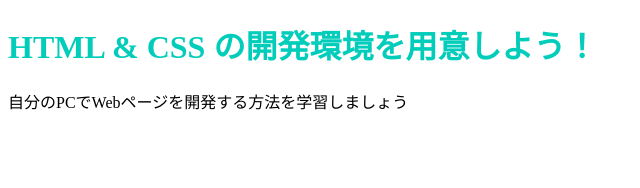
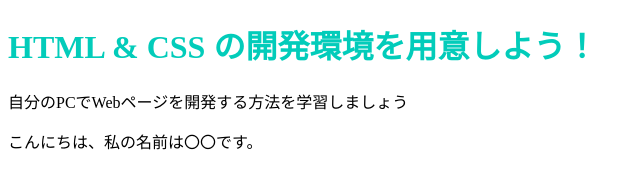
Before and after one commit to taishira/taishira.github.io, a plain HTML site: page index.html in a window 1280 px wide. Shown: the whole page, without its empty margins (0-640 px from the left). Drawn offline with Linux system fonts and the light colour scheme.

Commit message:
Update index.html

```diff
--- a/index.html
+++ b/index.html
@@ -8,5 +8,6 @@
   <body>
     <h1 class="title">HTML & CSS の開発環境を用意しよう！</h1>
     <p>自分のPCでWebページを開発する方法を学習しましょう</p>
+    <p>こんにちは、私の名前は〇〇です。</p>
   </body>
 </html>
```
